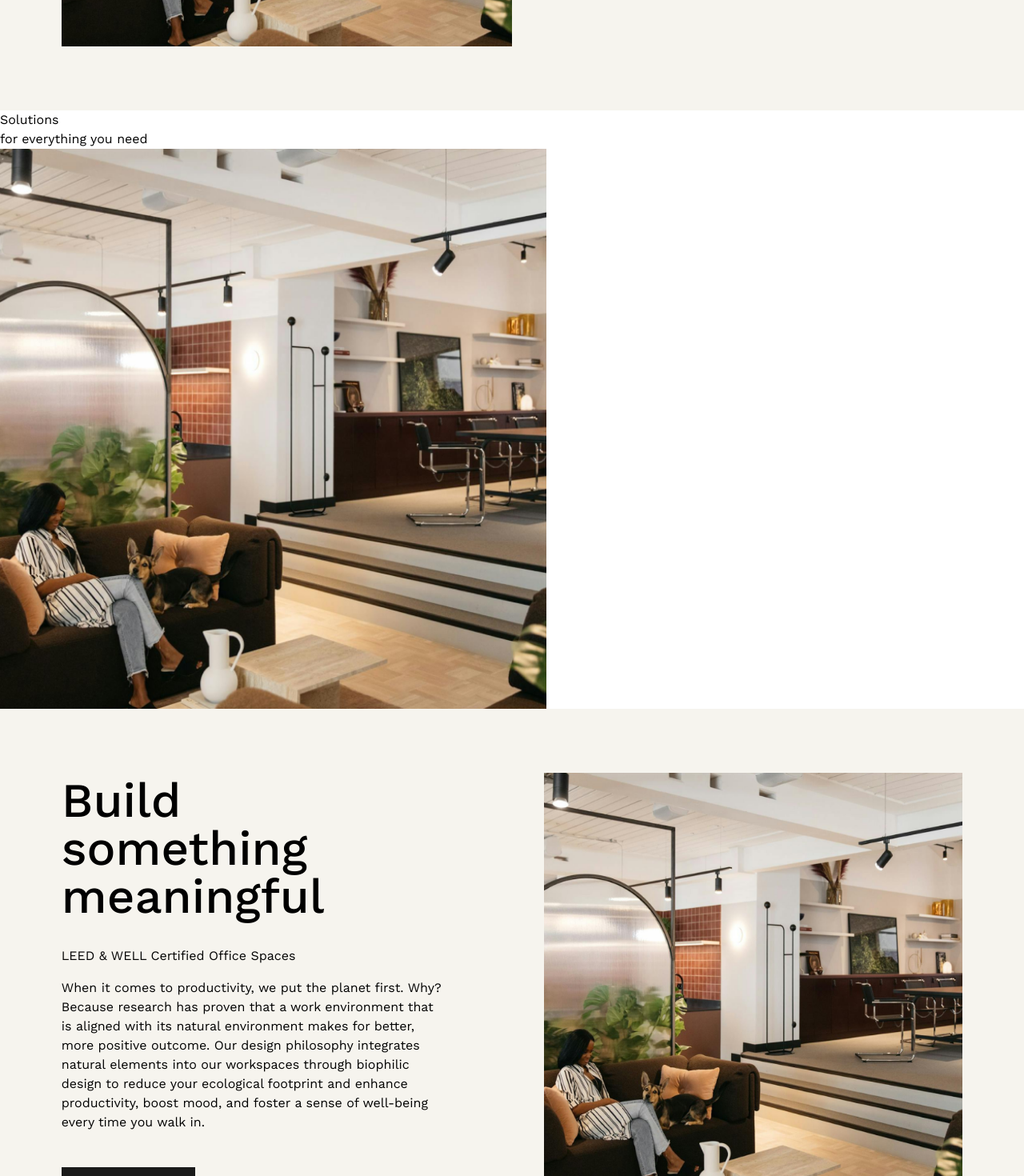
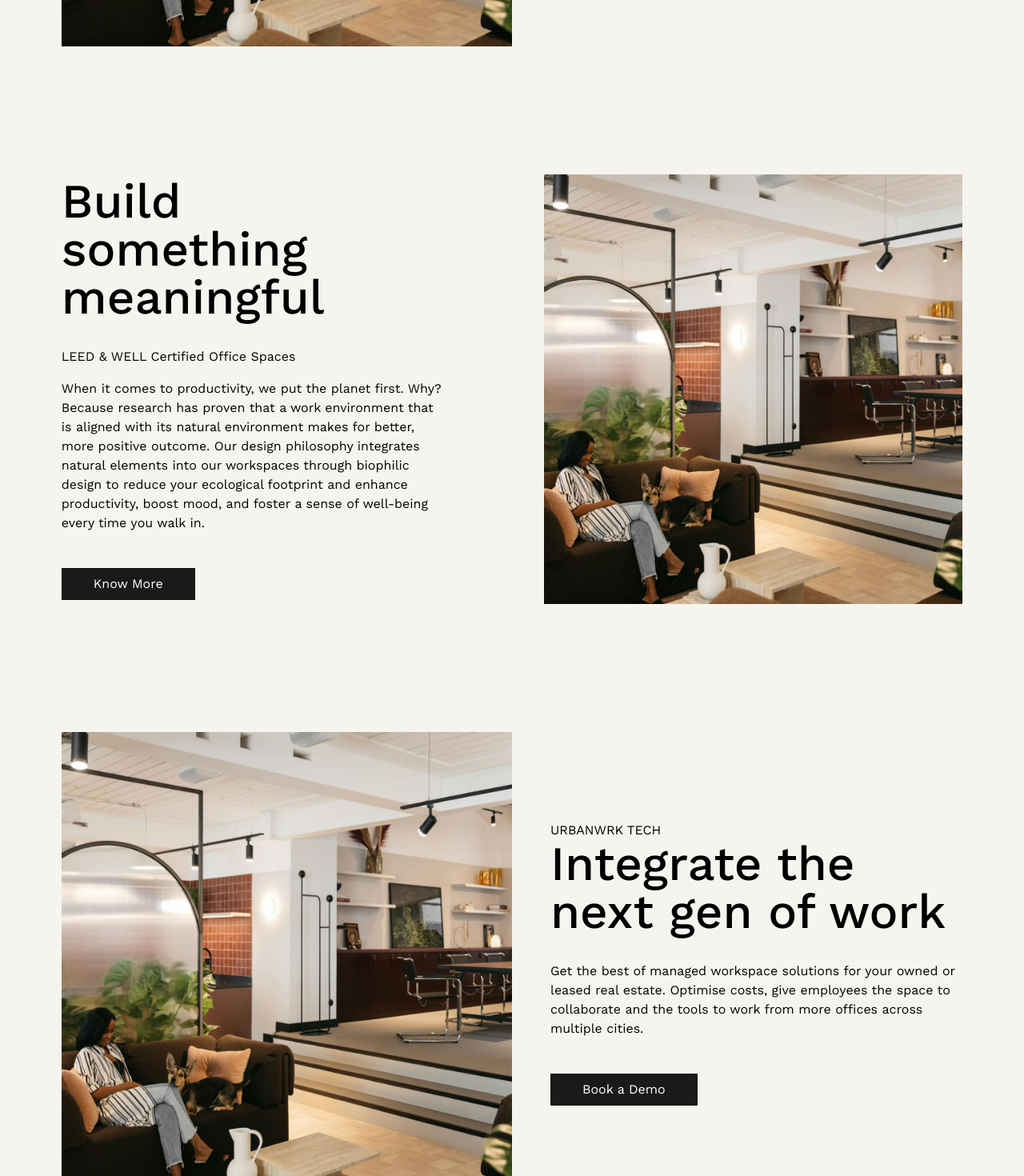
Before and after one commit to arham-labs/urbanwrk-website, a Next.js app: page / in a window 1280 px wide. Shown: the part 600-2070 px from the top of the page at 80% size. Built offline with nearby package versions, Linux system fonts and the light colour scheme.

Commit message:
fix: home page

```diff
--- a/src/app/page.js
+++ b/src/app/page.js
@@ -1,13 +1,15 @@
-import Solutions from "@/components/home/Solutions";
+import Solutions from "@/components/home/solutions";
 import AboutCard from "@/components/home/aboutCard";
 import BuildCard from "@/components/home/buildCard";
+import UrbanTech from "@/components/home/urbanTech";
 
 export default function Home() {
   return (
     <>
       <AboutCard />
-      <Solutions />
+      {/* <Solutions /> */}
       <BuildCard/>
+      <UrbanTech/>
     </>
   );
 }
```
